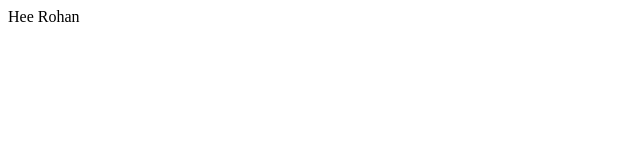
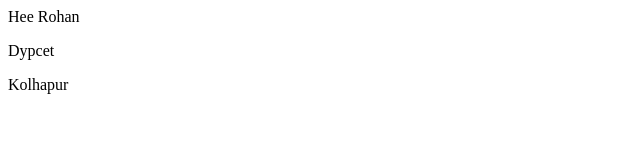
Before and after one commit to rohanaragade/myclg7, a plain HTML site: page index.html in a window 1280 px wide. Shown: the whole page, without its empty margins (0-640 px from the left). Drawn offline with Linux system fonts and the light colour scheme.

Commit message:
add city

```diff
--- a/index.html
+++ b/index.html
@@ -1 +1,3 @@
 <p>Hee Rohan</p>
+<p>Dypcet</p>
+<p>Kolhapur</p>
```
